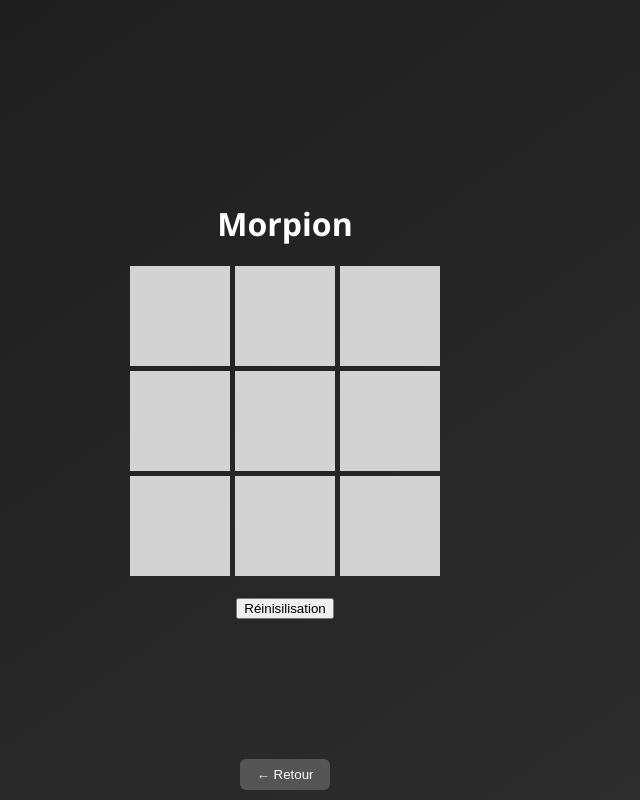
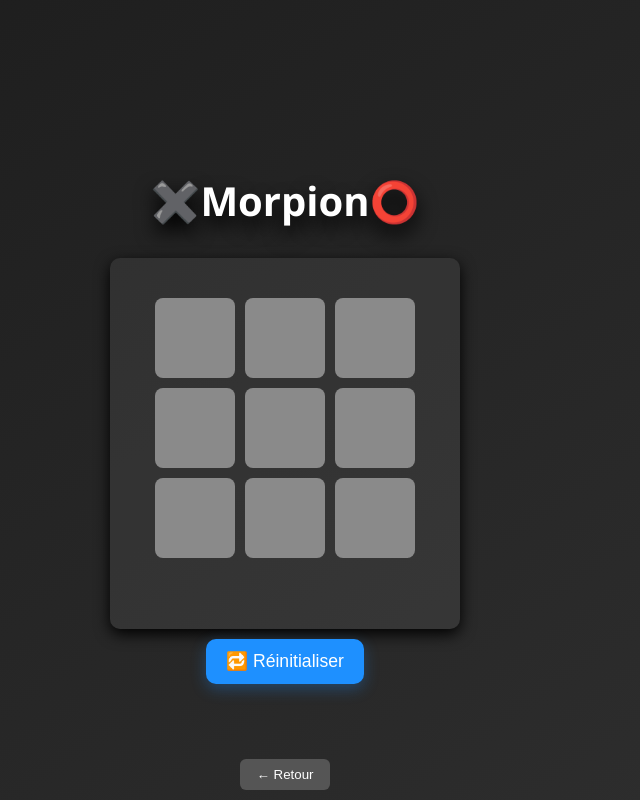
Before and after one commit to RatJeux00/Jeux-de-casino, a Flask app: page /Morpion in a window 1280 px wide. Shown: the whole page, without its empty margins (355-995 px from the left). Run offline with Flask 3, Linux system fonts and the light colour scheme.

Commit message:
Amélioration Morpion
modification mise en page
améliaration du scirpt
ajout d'un bouton de reset

```diff
--- a/static/css/Morpion.css
+++ b/static/css/Morpion.css
@@ -1,36 +1,43 @@
-.cnt {
-    text-align: center;
+#Morpion {
+    padding: 20px;
+    background-color: rgba(97, 97, 97, 0.226);
+    justify-content: center;
+    gap: 20px;
+    border-radius: 10px;
+    margin: 0 auto;
+    box-shadow: 0 5px 15px black;
 }
 
-.title {
-    margin-bottom: 20px;
-    font-size: 2em;
-    color: #333;
+#grid {
+    display: grid;
+    justify-content: center;
+    align-items: center;
+    grid-template-columns: repeat(3, 80px);
+    grid-template-rows: repeat(3, 80px);
+    gap: 10px;
+    margin: 20px auto;
 }
 
-#morpion {
-    display: grid;
-    grid-template-columns: repeat(3, 100px);
-    grid-template-rows: repeat(3, 100px);
-    gap: 5px;
-    justify-content: center;
-    align-items: center;
+#result {
+    width: 270px;
+    height: 11px;
 }
 
 .cell {
+    width: 80px;
+    height: 80px;
+    background-color: #8a8a8a;
+    font-size: 2rem;
     display: flex;
+    align-items: center;
     justify-content: center;
-    align-items: center;
-    width: 100px;
-    height: 100px;
-    background-color: lightgray;
-    font-size: 2em;
     cursor: pointer;
-    transition: background-color 0.3s;
+    border-radius: 8px;
+    transition: background-color 0.2s ease;
 }
 
 .cell:hover {
-    background-color: #ddd;
+    background-color: #ccc;
 }
 
 #result{
--- a/static/css/style.css
+++ b/static/css/style.css
@@ -38,6 +38,13 @@ body {
     box-shadow: 0 8px 20px rgba(30, 144, 255, 0.6);
 }
 
+.title {
+    font-size: 2.5rem;
+    margin-bottom: 30px;
+    animation: fadeIn 1s ease-in-out;
+    text-shadow: 0 10px 20px rgb(0, 0, 0);
+}
+
 .retour{
     position: absolute;
     bottom: 0;
@@ -54,3 +61,8 @@ body {
 .retour:hover {
     background: #777;
 }
+
+@keyframes fadeIn {
+    from { opacity: 0; transform: translateY(-10px); }
+    to { opacity: 1; transform: translateY(0); }
+}
--- a/static/js/Morpion.js
+++ b/static/js/Morpion.js
@@ -1,64 +1,46 @@
 document.addEventListener("DOMContentLoaded", function () {
-    // Créer le tableau de jeu et l'ajouter au conteneur
-    const morpionContainer = document.getElementById('morpion');
+    const morpionContainer = document.getElementById('grid');
+    const result = document.getElementById('result');
 
-    // Créer les 9 cases
     for (let i = 0; i < 9; i++) {
         const cell = document.createElement('div');
         cell.classList.add('cell');
         morpionContainer.appendChild(cell);
     }
 
-    // Variables pour gérer le tour et les couleurs
-    let currentPlayer = 'X'; // Le joueur qui commence
-    let isGameActive = true;  // Le jeu est actif au départ
+    let currentPlayer = 'X';
 
-    // Fonction pour gérer les clics sur les cases
     morpionContainer.addEventListener('click', function (event) {
-        if (!isGameActive) return;
-
         const clickedCell = event.target;
-
-        // Vérifier si la case est vide
         if (!clickedCell.classList.contains('cell') || clickedCell.textContent !== '') return;
 
-        // Ajouter le symbole du joueur et changer la couleur de la case
         clickedCell.textContent = currentPlayer;
 
-        const result = document.getElementById('result');
-
-        // Vérifier si un joueur a gagné
         if (checkWinner()) {
             result.innerHTML = currentPlayer + ' a gagné!';
-            //ajouté le systéme de clear avec un bouton
-            isGameActive = false;
+        } else {
+            currentPlayer = currentPlayer === 'X' ? 'O' : 'X';
         }
-
-        // Changer de joueur
-        currentPlayer = currentPlayer === 'X' ? 'O' : 'X';
     });
 
-    // Fonction pour vérifier si un joueur a gagné
     function checkWinner() {
         const cells = document.querySelectorAll('.cell');
-        const winningCombinations = [
-            [0, 1, 2], [3, 4, 5], [6, 7, 8], // Lignes
-            [0, 3, 6], [1, 4, 7], [2, 5, 8], // Colonnes
-            [0, 4, 8], [2, 4, 6] // Diagonales
+        const combos = [
+            [0, 1, 2], [3, 4, 5], [6, 7, 8],
+            [0, 3, 6], [1, 4, 7], [2, 5, 8],
+            [0, 4, 8], [2, 4, 6]
         ];
-
-        return winningCombinations.some(combination => {
-            const [a, b, c] = combination;
-            return cells[a].textContent &&
-                   cells[a].textContent === cells[b].textContent &&
-                   cells[a].textContent === cells[c].textContent;
-        });
+        return combos.some(([a, b, c]) =>
+            cells[a].textContent &&
+            cells[a].textContent === cells[b].textContent &&
+            cells[a].textContent === cells[c].textContent
+        );
     }
 
-    const buttonClear = document.getElementById('buttonClear');
-    const cells = document.querySelectorAll('.cell');
-
-    buttonClear.addEventListener('click', function (event){
-        cells.innerHTML = "";
+    document.getElementById("resetBtn").addEventListener("click", () => {
+        const cells = document.querySelectorAll('.cell');
+        cells.forEach(cell => cell.textContent = '');
+        result.textContent = '';
+        currentPlayer = 'X';
     });
 });
--- a/templates/Morpion.html
+++ b/templates/Morpion.html
@@ -4,23 +4,22 @@
     <meta charset="UTF-8">
     <meta name="viewport" content="width=device-width, initial-scale=1.0">
     <title>Morpion</title>
+    <link rel="stylesheet" href="{{ url_for('static', filename='css/style.css') }}">
     <link rel="stylesheet" href="{{ url_for('static', filename='css/Morpion.css') }}">
-    <link rel="stylesheet" href="{{ url_for('static', filename='css/style.css') }}">
 </head>
 <body>
-    <div class="cnt">
-        <h1>Morpion</h1>
-        <div id="morpion" class="grid"></div>
-        <p id="result"></p>
-        <button id="buttonClear">Réinisilisation</button>
+    <div class="container">
+        <h1 class="title">✖️Morpion⭕</h1>
+
+        <div id="Morpion">
+            <div id="grid"></div>
+            <p id="result"></p>
+        </div>
+        <button id="resetBtn" class="btn">🔁 Réinitialiser</button>
     </div>
+
     <button class="retour" onclick="location.href='/'">← Retour</button>
 
+    <script src="{{ url_for('static', filename='js/Morpion.js') }}"></script>
 </body>
-<script src="{{ url_for('static', filename='js/Morpion.js') }}"></script>
-<script>
-    function clear(){
-        console.log("j'appuie")
-    }
-</script>
 </html>
```
Also changed, not shown: static/css/Roulette.css (+1 -12 lines).
